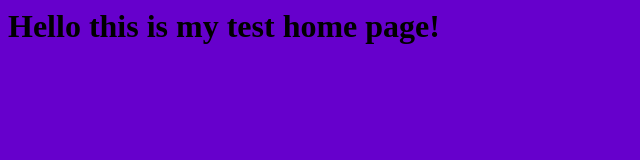
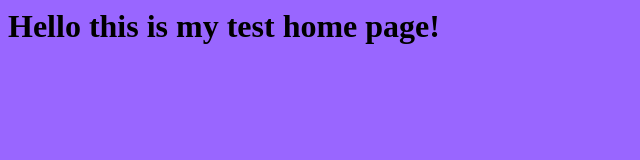
Before and after one commit to helenheyward/helenheyward.github.io, a plain HTML site: page index.html in a window 1280 px wide. Shown: the whole page, without its empty margins (0-640 px from the left). Drawn offline with Linux system fonts and the light colour scheme.

Commit message:
Update index.html

```diff
--- a/index.html
+++ b/index.html
@@ -2,7 +2,7 @@
   <head>
     <title>Helen's Homepage</title>
 
-<body bgcolor="#6600CC">
+<body bgcolor="#9966FF">
 <h1>Hello this is my test home page!</h1>
 
 
```
